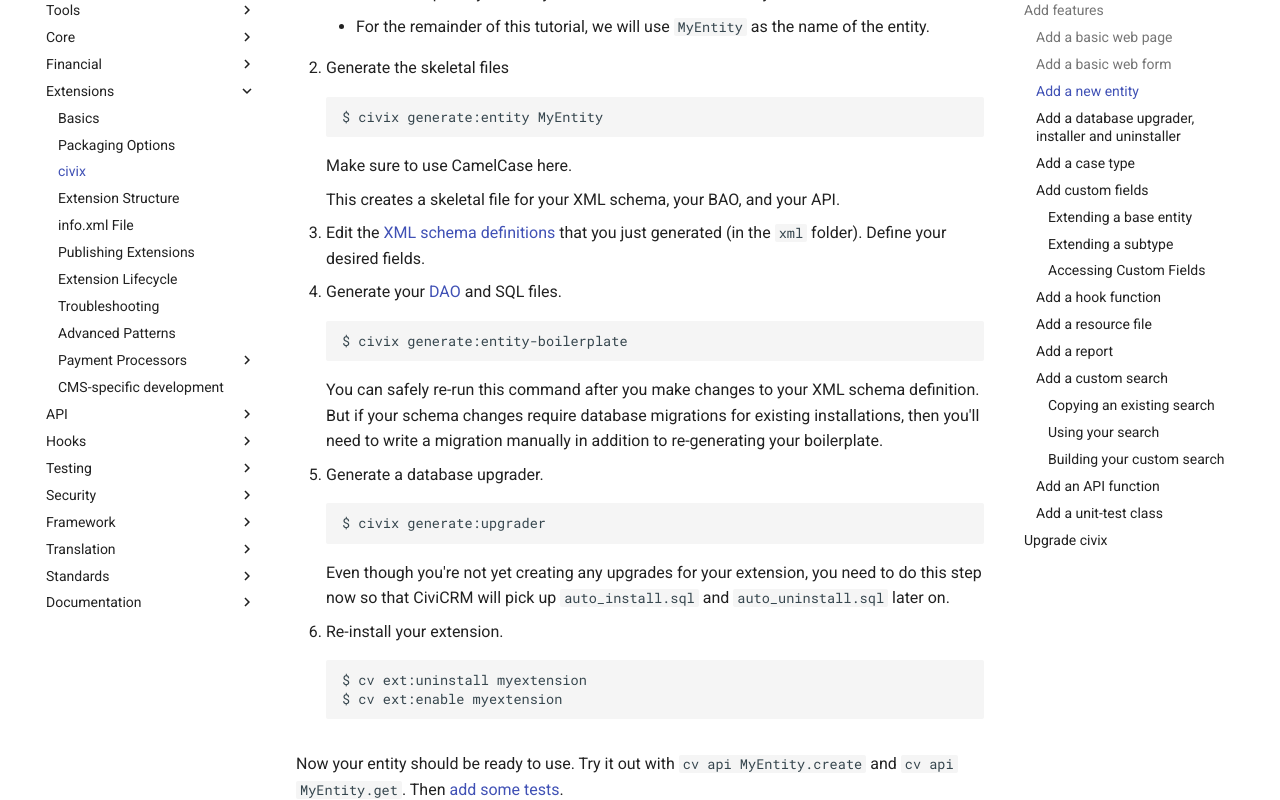
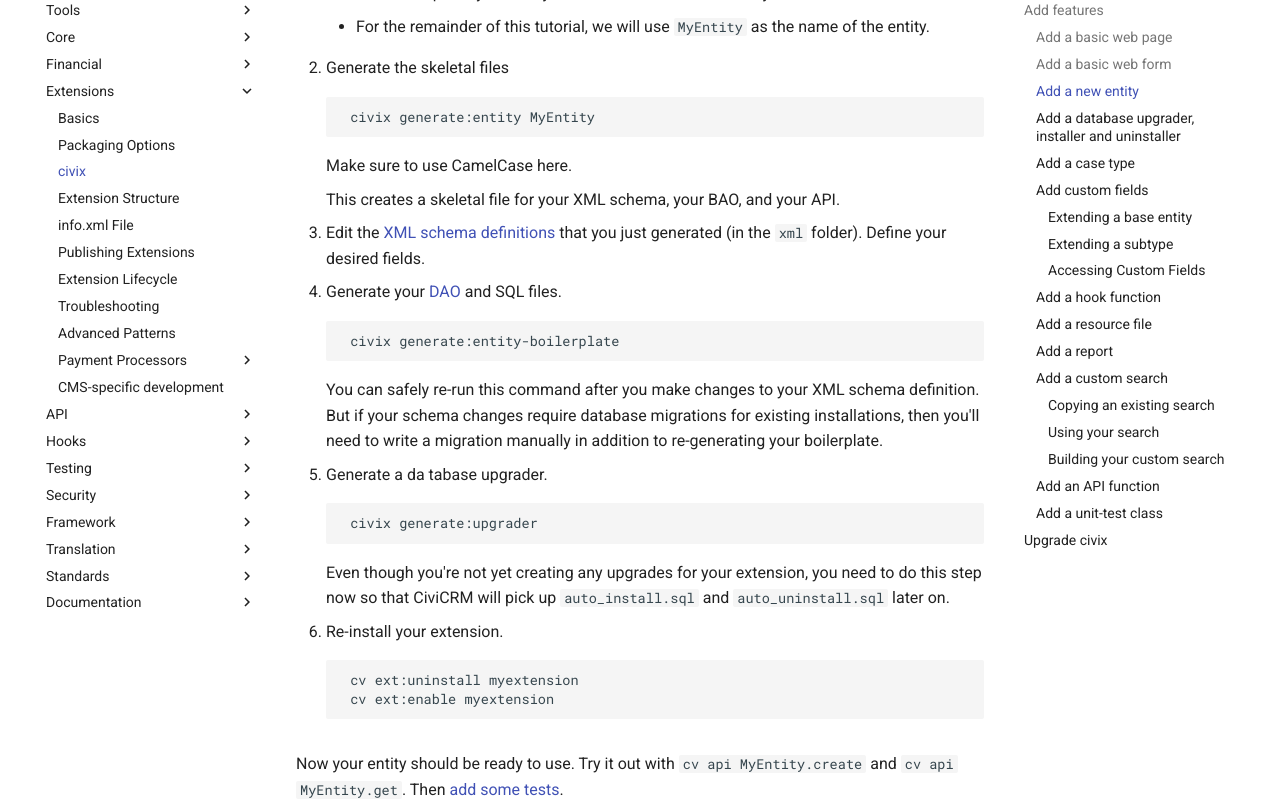
Before and after one commit to civicrm/civicrm-dev-docs, an MkDocs documentation site: the page built from docs/extensions/civix.md, in a window 1280 px wide and 1400 px high, scrolled down 3531 px. Shown: the part 152-952 px from the top of the window. Built offline with MkDocs 1.6.1 and Material for MkDocs 9.7.7, drawn with Linux system fonts in a browser that asks for light colours; comment, search, counter and statistics services are not loaded.

Commit message:
Update civix.md
Removed $ from bash commond, "$" makes problem while copying the command.

````diff
--- a/docs/extensions/civix.md
+++ b/docs/extensions/civix.md
@@ -126,7 +126,7 @@ If you want your extension to store data in the database, then you will need to
 1. Generate the skeletal files
 
     ```bash
-    $ civix generate:entity MyEntity
+     civix generate:entity MyEntity
     ```
 
     Make sure to use CamelCase here.
@@ -139,15 +139,16 @@ If you want your extension to store data in the database, then you will need to
 
 
     ```bash
-    $ civix generate:entity-boilerplate
+     civix generate:entity-boilerplate
     ```
 
     You can safely re-run this command after you make changes to your XML schema definition. But if your schema changes require database migrations for existing installations, then you'll need to write a migration manually in addition to re-generating your boilerplate.
 
-1. Generate a database upgrader.
+1. Generate a da
+tabase upgrader.
 
     ```bash
-    $ civix generate:upgrader
+     civix generate:upgrader
     ```
 
     Even though you're not yet creating any upgrades for your extension, you need to do this step now so that CiviCRM will pick up `auto_install.sql` and `auto_uninstall.sql` later on.
@@ -155,8 +156,8 @@ If you want your extension to store data in the database, then you will need to
 1. Re-install your extension.
 
     ```bash
-    $ cv ext:uninstall myextension
-    $ cv ext:enable myextension
+     cv ext:uninstall myextension
+     cv ext:enable myextension
     ```
 
 Now your entity should be ready to use. Try it out with `cv api MyEntity.create` and `cv api MyEntity.get`. Then [add some tests](#generate-test).
````
